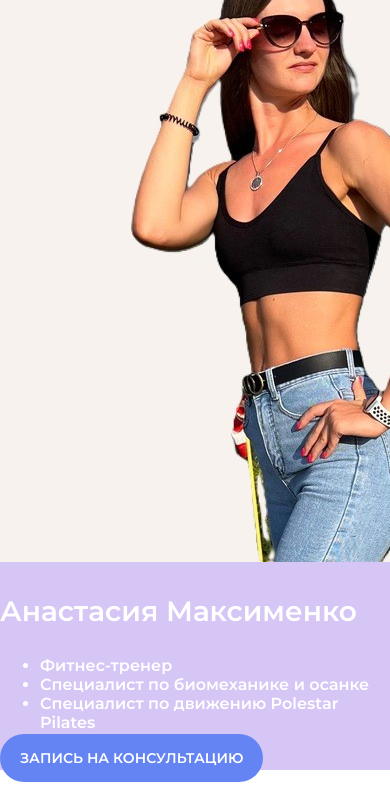
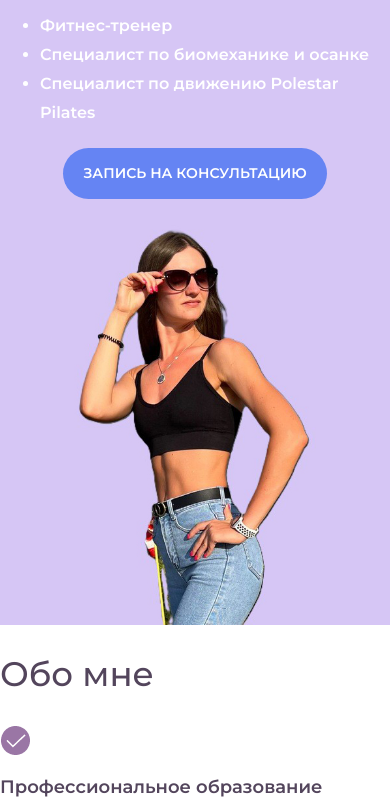
Before and after one commit to LFemina/ITGIRLS_teamproject2, a website: page index.html in a window 390 px wide. Shown: the part 268-1071 px from the top of the page. Drawn offline with nearby package versions, Linux system fonts and the light colour scheme; files that its build step writes are made by us from their sources.

Commit message:
добавила позиционирование для first-section для mobile & desktop

```diff
--- a/assets/sass/1first-section.sass
+++ b/assets/sass/1first-section.sass
@@ -1,2 +1,61 @@
+.first-section,
+.first-section div,
+.first-section__content,
+.btn,
+section,
+.ui-text__h-1sect,
+.ui-text__p-1sect,
+ul,
+img
+ // border: solid 1px red
+
 .first-section
  background-color: #D6C6F5
+ display: flex
+ flex-direction: column-reverse
+ align-items: center
+ width: 100vw
+ // gap: 20px
+ gap: 1.25rem
+
+ &__content
+  display: flex
+  flex-direction: column
+  align-items: center
+  // gap: 20px
+  gap: 1.25rem
+  // padding-top: 20px
+  padding-top: 1.25rem
+
+ &__content-header,
+ &__content-list
+  margin: 0
+
+ &__photo-cont
+  display: flex
+  flex-direction: column
+  align-items: center
+  justify-content: flex-end
+
+ &__photo-img
+  width: 65%
+
+@media screen and (min-width: 700px)
+ .first-section
+  display: flex
+  flex-direction: row
+  align-items: center
+  justify-content: center
+  width: 100vw
+  gap: 100px
+
+  &__content
+   display: flex
+   flex-direction: column
+   align-items: flex-start
+   // flex-wrap: nowrap
+   white-space: nowrap
+   gap: 30px
+
+  &__photo-img
+   width: 80%
--- a/assets/sass/ui/typography.sass
+++ b/assets/sass/ui/typography.sass
@@ -64,6 +64,7 @@
 .ui-text__p-1sect
  font-weight: 600
  color: white
+ line-height: 1.8
 
 .ui-text__h-1sect
  // font-size: 28px
--- a/index.html
+++ b/index.html
@@ -34,18 +34,16 @@
     <main class="main">
         <!-- Начало секции №1 с фото и фио -->
         <section class="first-section" id="aboutme">
-            <div>
-                <img src="./assets/images/photo1.jpg" alt="фото">
+            <div class="first-section__photo-cont">
+                <img class="first-section__photo-img" src="./assets/images/photo2_cropped.jpg" alt="фото">
             </div>
-            <section class="first-section_content">
-                <h1 class="ui-text__h-1sect">Анастасия Максименко</h1>
-                <p>
-                <ul>
+            <section class="first-section__content">
+                <h1 class="first-section__content-header ui-text__h-1sect">Анастасия Максименко</h1>
+                <ul class="first-section__content-list">
                     <li class="ui-text__p-1sect">Фитнес-тренер</li>
                     <li class="ui-text__p-1sect">Специалист по биомеханике и осанке</li>
                     <li class="ui-text__p-1sect">Специалист по движению Polestar Pilates</li>
                 </ul>
-                </p>
                 <a href="#" class="btn ui-btn__1sect">ЗАПИСЬ НА КОНСУЛЬТАЦИЮ</a>
             </section>
         </section>
```
Also changed, not shown: assets/images/photo2.jpg (added), assets/images/photo2_cropped.jpg (added).
